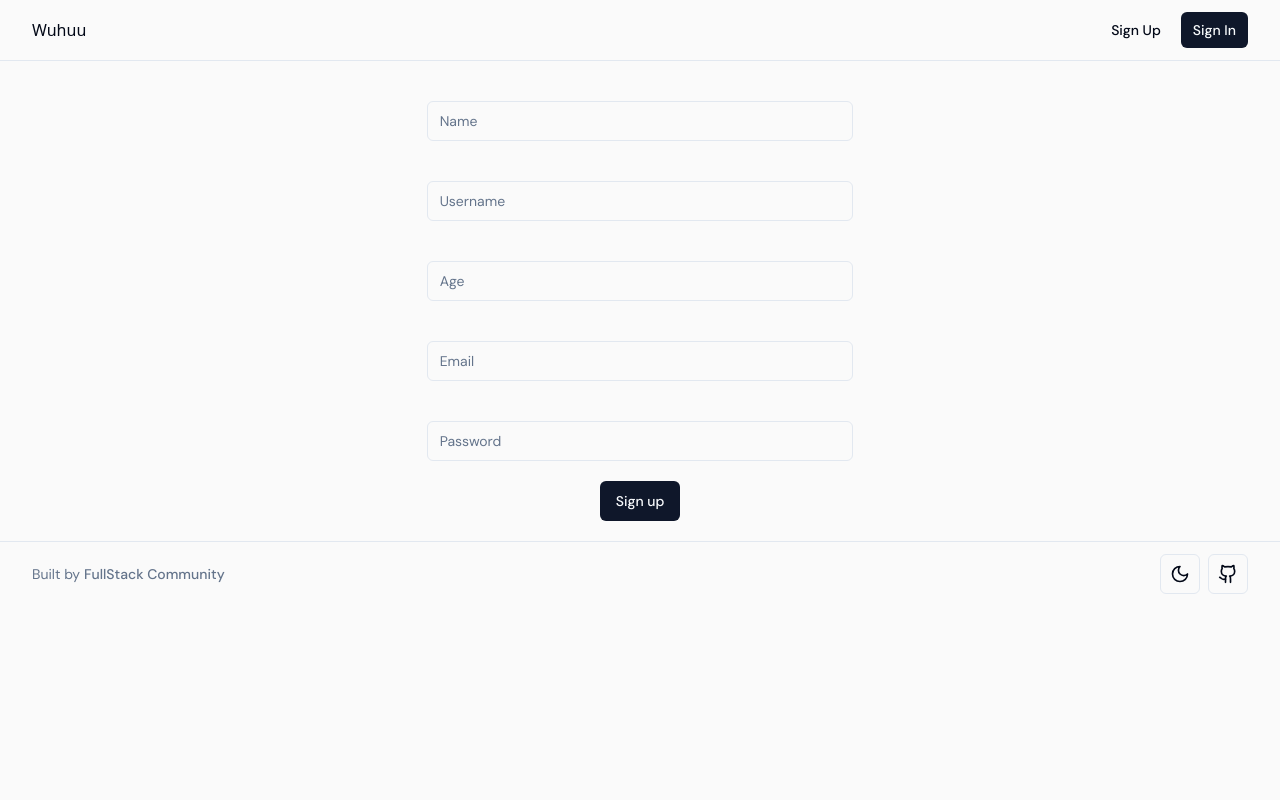
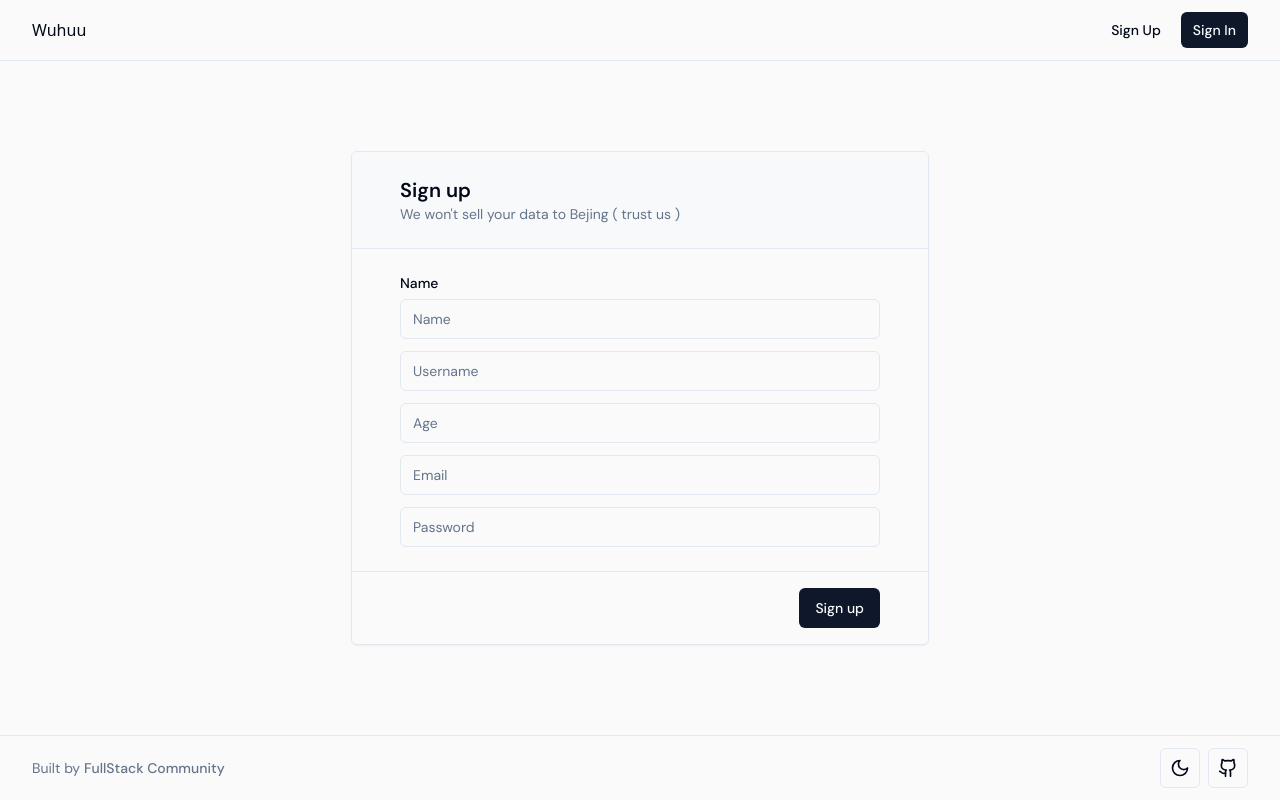
Before and after one commit to BigBabyofTel/linear-app, a React (Vite) app in the folder frontend/: page /signup in a window 1280 px wide. Built offline with nearby package versions, Linux system fonts and the light colour scheme.

Commit message:
fix: mess called big b

```diff
--- a/frontend/src/components/theme-toggle.tsx
+++ b/frontend/src/components/theme-toggle.tsx
@@ -1,20 +1,18 @@
+import { Button } from "@/components/ui/button";
 
-import { Button } from "@/components/ui/button"
-
-import { useTheme } from "@/components/theme-provider"
-import { Icons } from "./icons"
+import { useTheme } from "@/components/theme-provider";
+import { Icons } from "./icons";
 
 export function ThemeToggle() {
-  const { setTheme, theme } = useTheme()
+  const { setTheme, theme } = useTheme();
 
-    function toggleTheme() {
-        console.log("Hello")
-        setTheme(theme === "dark" ? "light" : "dark")
-    }
+  function toggleTheme() {
+    setTheme(theme === "dark" ? "light" : "dark");
+  }
 
   return (
     <Button onClick={toggleTheme} variant="outline" size="icon">
       {theme === "dark" ? <Icons.Sun className="h-5 w-5" /> : <Icons.Moon className="h-5 w-5" />}
     </Button>
-  )
+  );
 }
--- a/frontend/src/components/ui/input.tsx
+++ b/frontend/src/components/ui/input.tsx
@@ -6,7 +6,7 @@ const inputVariants = cva("", {
   variants: {
     variant: {
       default:
-        "flex h-10 w-full rounded-md border border-input bg-background px-3 py-2 text-sm ring-offset-background file:border-0 file:bg-transparent file:text-sm file:font-medium placeholder:text-muted-foreground focus-visible:outline-none focus-visible:ring-2 focus-visible:ring-ring focus-visible:ring-offset-2 disabled:cursor-not-allowed disabled:opacity-50",
+        "flex h-10 w-full rounded-md border border-input bg-background px-3 py-2 text-sm ring-offset-background file:border-0 file:bg-transparent file:text-sm file:font-medium placeholder:text-muted-foreground focus-visible:outline-none focus-visible:ring-2 focus-visible:ring-ring focus-visible:ring-offset-0 disabled:cursor-not-allowed disabled:opacity-50",
       empty: "appearance-none bg-transparent border-none w-full  mr-3 py-1 px-2 focus:outline-none",
     },
   },
--- a/frontend/src/globals.css
+++ b/frontend/src/globals.css
@@ -61,7 +61,7 @@ html,
     --muted: 217.2 32.6% 17.5%;
     --muted-foreground: 215 20.2% 65.1%;
 
-    --accent: 217.2 32.6% 17.5%;
+    --accent: 217.2 22.6% 13.5%;
     --accent-foreground: 210 40% 98%;
 
     --destructive: 0 62.8% 30.6%;
--- a/frontend/src/routes/signup.lazy.tsx
+++ b/frontend/src/routes/signup.lazy.tsx
@@ -1,9 +1,10 @@
 import { createLazyFileRoute } from "@tanstack/react-router";
-import { Fragment } from "react/jsx-runtime";
 import { SubmitHandler, useForm } from "react-hook-form";
 import * as z from "zod";
 import { Input } from "@/components/ui/input";
 import { Button } from "@/components/ui/button";
+import { zodResolver } from "@hookform/resolvers/zod";
+import { cn } from "@/lib/utils";
 
 export const Route = createLazyFileRoute("/signup")({
   component: Signup,
@@ -19,33 +20,45 @@ const signupSchema = z.object({
 
 type SignupSchema = z.infer<typeof signupSchema>;
 
-
-
-
 export function Signup() {
   const {
     register,
     handleSubmit,
-    watch,
     formState: { errors },
-  } = useForm<SignupSchema>();
+  } = useForm<SignupSchema>({
+    resolver: zodResolver(signupSchema),
+  });
+
   const onSubmit: SubmitHandler<SignupSchema> = (data) => console.log(data);
 
-  //watch input value by passing the name of it
-  console.log(watch("name"));
-
+  console.log(errors);
   return (
-    <Fragment>
-      <form onSubmit={(e) => handleSubmit(onSubmit)(e)}>
-        <div className="w-1/3 flex flex-col items-center mx-auto m-5">
-          <Input {...register("name")} placeholder="Name" type="text" className="m-5" />
-          <Input {...register("username")} placeholder="Username" type="text" className="m-5" />
-          <Input {...register("age")} placeholder="Age" type="number" className="m-5" />
-          <Input {...register("email")} placeholder="Email" type="email" className="m-5" />
-          <Input {...register("password")} placeholder="Password" type="password" className="m-5" />
+    <main className="grid flex-1 place-items-center">
+      <form className="grid rounded-md border border-border shadow-sm" onSubmit={(e) => handleSubmit(onSubmit)(e)}>
+        <div className="grid place-items-start border-b border-border bg-accent/30 px-12 py-6">
+          <h2 className="text-xl font-semibold">Sign up</h2>
+          <p className="text-sm text-muted-foreground">We won't sell your data to Bejing ( trust us )</p>
+        </div>
+        <div className="grid gap-3 px-12 py-6">
+          <div className="grid gap-1.5">
+            <label className="text-sm font-medium">Name</label>
+            <Input
+              className={cn("md:min-w-[30rem]", errors.name && "ring-2 ring-destructive")}
+              {...register("name")}
+              placeholder="Name"
+              type="text"
+            />
+            {errors.name && <p className="text-sm text-destructive">{errors.name.message}</p>}
+          </div>
+          <Input className="md:min-w-[30rem]" {...register("username")} placeholder="Username" type="text" />
+          <Input className="md:min-w-[30rem]" {...register("age")} placeholder="Age" type="number" />
+          <Input className="md:min-w-[30rem]" {...register("email")} placeholder="Email" type="email" />
+          <Input className="md:min-w-[30rem]" {...register("password")} placeholder="Password" type="password" />
+        </div>
+        <div className="flex justify-end border-t border-border px-12 py-4">
           <Button variant="default">Sign up</Button>
         </div>
       </form>
-    </Fragment>
+    </main>
   );
 }
```
